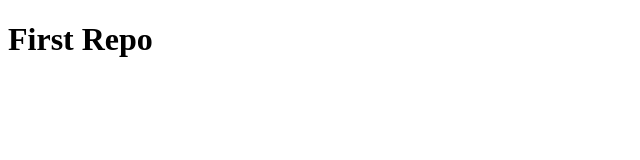
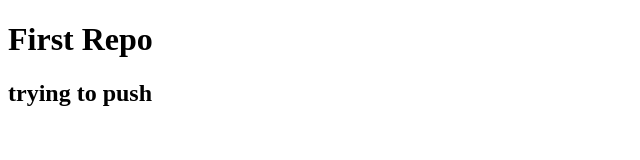
Before and after one commit to jinglad/Cuda-Portfolio-Tamplate, a plain HTML site: page index.html in a window 1280 px wide. Shown: the whole page, without its empty margins (0-640 px from the left). Drawn offline with Linux system fonts and the light colour scheme.

Commit message:
h2 added

```diff
--- a/index.html
+++ b/index.html
@@ -7,5 +7,6 @@
 </head>
 <body>
     <h1>First Repo</h1>
+    <h2>trying to push</h2>
 </body>
 </html>
```
